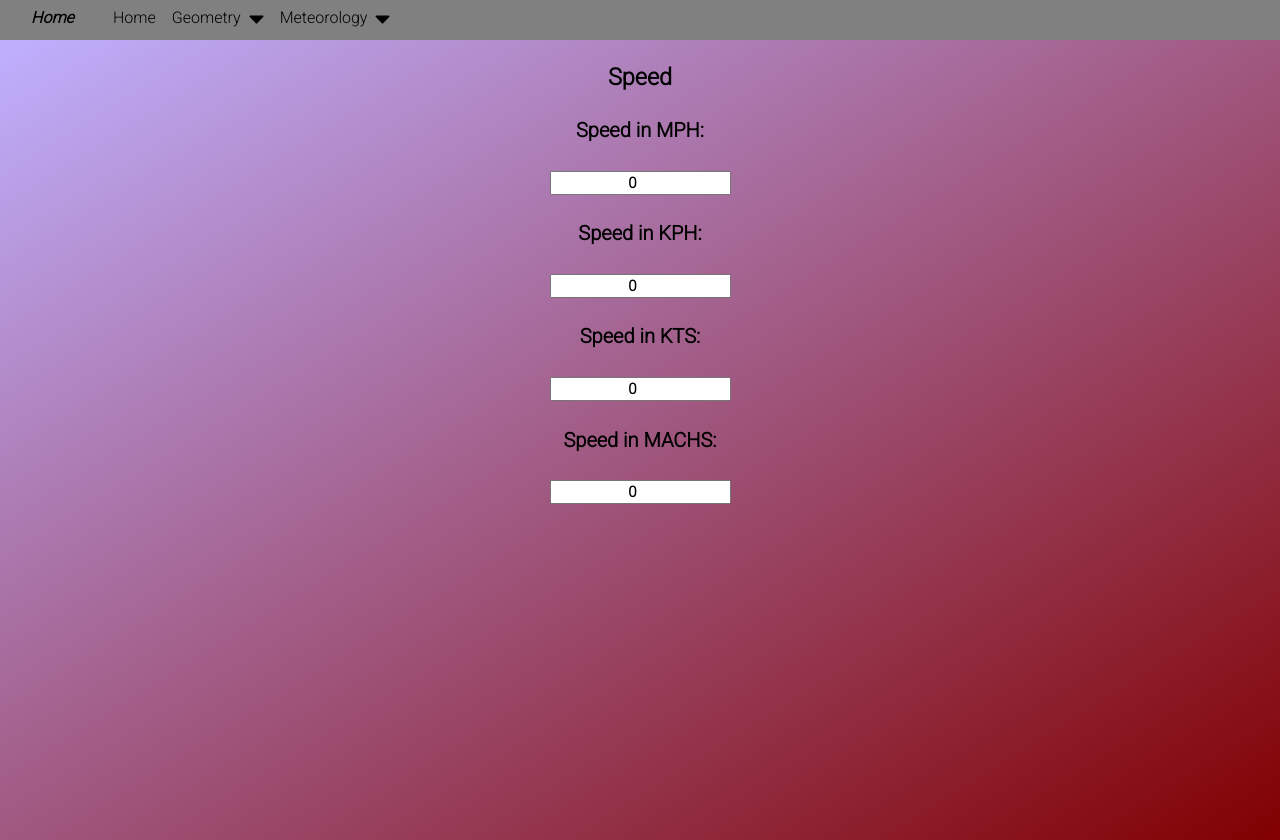
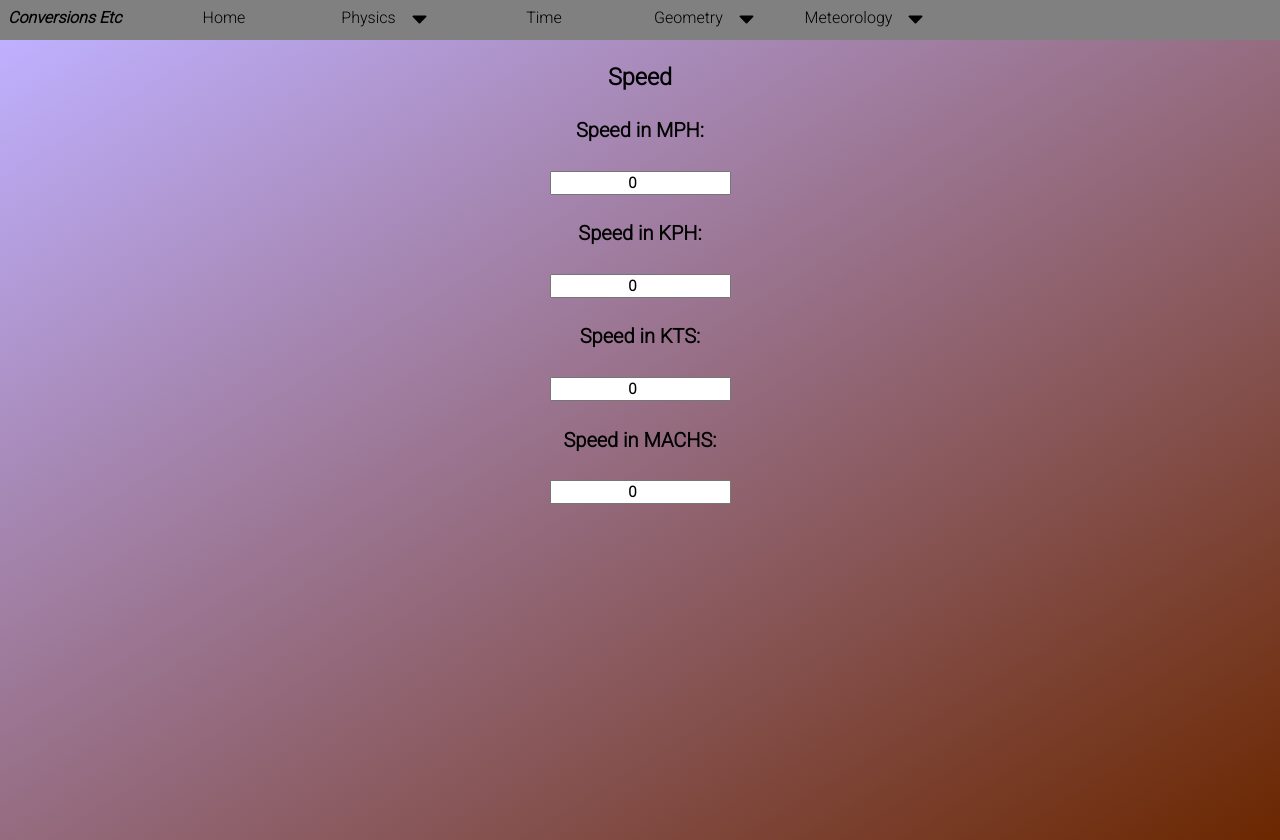
Before and after one commit to jjdonnel/conversions, a React (Create React App) app: page /speed in a window 1280 px wide. Built offline with nearby package versions, Linux system fonts and the light colour scheme.

Commit message:
Recursive Menu

```diff
--- a/src/App.css
+++ b/src/App.css
@@ -55,7 +55,7 @@ input {
 }
 
 .temperature {
-  background: linear-gradient(to bottom right, rgb(191, 176, 255), rgb(148, 54, 0));
+  background: linear-gradient(to bottom right, rgb(191, 176, 255), rgb(223, 171, 0));
 }
 
 .pressure {
@@ -63,7 +63,7 @@ input {
 }
 
 .speed {
-  background: linear-gradient(to bottom right, rgb(191, 176, 255), rgb(129, 0, 0));
+  background: linear-gradient(to bottom right, rgb(191, 176, 255), rgb(107, 39, 0));
 }
 
 .circle {
--- /dev/null
+++ b/src/Components/Dropdown.js
@@ -0,0 +1,119 @@
+import React from "react";
+import { useState, useRef, useEffect } from "react";
+import Arrow from "./Arrow";
+// import "./Navbar.css";
+import { Link } from "react-router-dom";
+// import { options } from "../items";
+
+function Dropdown({items, setMenuOpen, setSelected}) {
+  const [isToggled, setIsToggled] = useState(false);
+  const ref = useRef();
+  const test = ()=> {
+    console.log(isToggled);
+  }
+
+  const toggleSubMenu = () => {
+    setIsToggled(!isToggled);
+    // console.log(isToggled);
+  };
+
+  const closeSubMenu = () => {
+    isToggled && setIsToggled(false);
+    console.log(isToggled);
+  };
+
+  const closeSlideMenu = () => {
+    setMenuOpen(false);
+  }
+
+  const changeTitle = () => {
+    items.title == 'Home' ? setSelected('Conversions Etc') : setSelected(items.title);
+  }
+  // useEffect( () => { setHeight(document.documentElement.clientHeight) });
+  // useEffect(()=> {
+  //   const setClick = (event) => {
+  //     if (
+  //       isToggled &&
+  //       titleRef.current &&
+  //       titleRef.current.contains(event.target)
+  //     ) {
+  //       setIsToggled(false);
+  //     };
+
+  //   }
+  //   document.addEventListener('mouseup', setClick);
+  //   return ()=> {
+  //     document.removeEventListener('mouseup', setClick);
+  //   }
+  // },[isToggled]);
+
+  // const setClick = (event) => {
+  //     if (
+  //       isToggled &&
+  //       titleRef.current &&
+  //       titleRef.current.contains(event.target)
+  //     ) {
+  //       setIsToggled(false);
+  //     };
+  //   };
+
+  const onMouseEnter = () => {
+    setIsToggled(true);
+  };
+
+  const onMouseLeave = () => {
+    setIsToggled(false);
+  };
+
+    useEffect(() => {
+    const itemHandler = (event) => {
+      if (
+        isToggled &&
+        ref.current &&
+        !ref.current.contains(event.target)
+      ) {
+        setIsToggled(false);
+      }
+    };
+
+    document.addEventListener('mousedown', itemHandler);
+    document.addEventListener('touchstart', itemHandler);
+    return () => {
+      // Cleanup the event listener
+      document.removeEventListener('mousedown', itemHandler);
+      document.removeEventListener('touchstart', itemHandler);
+    };
+
+  }, [isToggled]);
+
+  return (
+
+<li className="item" ref={ref}
+onMouseEnter={onMouseEnter} onMouseLeave={onMouseLeave}
+>
+    {!items.children ?
+    (
+      <div className="title"  onClick={()=>{closeSlideMenu(); changeTitle(); closeSubMenu()}} >
+        <Link to={items.path} >{items.title}</Link>
+      </div>
+    ) :
+    (
+      <div className="drop">
+        <div className="title" onClick={toggleSubMenu} >
+          <span>{items.title}</span>
+          <div className="arrow">
+            <Arrow className={isToggled ? "arrow" : "arrow up"} width={15} />
+          </div>
+        </div>
+        <ul className={isToggled ? "submenu" : "submenu closed"}>
+          {items.children.map((child, index) => (
+            <Dropdown items={child} key={index} setMenuOpen={setMenuOpen} setSelected={setSelected} setIsToggled={setIsToggled} />
+          ))}
+        </ul>
+      </div>
+    )}
+  </li>
+  );
+}
+
+export default Dropdown;
--- a/src/Components/Layout.js
+++ b/src/Components/Layout.js
@@ -3,9 +3,11 @@ import { Outlet, Link } from "react-router-dom";
 import './navbar.css';
 import Arrow from './Arrow';
 import { geoOptions, metOptions } from '../options';
+import { options } from '../items';
+import Dropdown from './Dropdown';
 
 function Layout()  {
-  const [ selected, setSelected ] = useState('Home');
+  // const [ selected, setSelected ] = useState('Home');
   const [ isToggled, setIsToggled ] = useState(false);
   const [ geometry, setGeometry ] = useState(false);
   const [ meteorology, setMeteorology ] = useState(false);
@@ -13,9 +15,35 @@ function Layout()  {
   const parentRef = useRef();
   const childRef = useRef();
 
+  const [ menuOpen, setMenuOpen ] = useState(false);
+  const [ selected, setSelected ] = useState('Conversions Etc');
+
   return(
       <div className="App">
-          <nav className="nav">
+
+<div className='nav' >
+        <div className="menu" onClick={()=>{setMenuOpen(!menuOpen)}}>
+              <div className='dynamic'>
+                  <span>{selected}</span>
+              </div>
+              <div className='hamburger'>
+                  <span className={ menuOpen ? "line line1-open" : "line line1-closed" }></span>
+                  <span className={ menuOpen ? "line line2-open" : "line line2-closed" }></span>
+                  <span className={ menuOpen ? "line line3-open" : "line line3-closed" }></span>
+              </div>
+          </div>
+        {/* <MenuBtn /> */}
+        <ul className={ menuOpen? 'top top-open' : 'top top-closed'}>
+          {/* <div className='dynamic'>
+                  <span>{selected}</span>
+              </div> */}
+          {options.map((option, index) =>
+            <Dropdown items={option} key={index} setMenuOpen={setMenuOpen} setSelected={setSelected}/>
+          )}
+        </ul>
+      </div>
+
+          {/* <nav className="nav">
             <div className="menu" onClick={(e)=> {setIsToggled(!isToggled)}}>
               <div className='dynamic'>
                 <span>{ selected }</span>
@@ -121,7 +149,7 @@ function Layout()  {
                 </ul>
               </li>
             </ul>
-          </nav>
+          </nav> */}
 
       <Outlet />
     </div>
--- a/src/Components/navbar.css
+++ b/src/Components/navbar.css
@@ -49,17 +49,50 @@
 }
   .arrow {
     display: flex;
-    padding-left: .5em;
+    /* padding-left: .5em; */
+    margin: 0;
+    margin-left: 0.5em;
+    transition: transform 0.5s ease;
   }
+
+  .item {
+    display: flex;
+    justify-content: center;
+    position: relative;
+    min-width: 10em;
+    text-align: center;
+  }
+
 .submenu {
     /* display: none; */
     background-color: gray;
     position: absolute;
     padding: 0;
-    margin-top: 2em;
-    overflow: hidden;
-    border-radius: 0 0 5px 5px;
+    margin-top: 1.75em;
+    /* overflow: hidden; */
+    border-radius: 5px 5px 5px 5px;
     z-index: 200;
+    box-shadow: 0 1px 1px rgba(0, 0, 0, 0.5);
+    opacity: 1;
+    height: auto;
+    left: 1em;
+    transition: all 0.5s;
+}
+
+/* .submenu {
+  background-color: gray;
+  height: auto;
+  left: 1em;
+  /* margin-top: 2em; */
+  /* position: absolute;
+
+} */
+
+.closed {
+  height: 0;
+  opacity: 0;
+  overflow: hidden;
+  transition: all 0.2s;
 }
 
 .submenu li {
@@ -68,12 +101,7 @@
     text-align: left;
 }
 
-.arrow_icon {
-    margin: 0;
-    transition: transform 0.2s ease;
-}
-
-.rotate {
+.up {
     transform: rotate(180deg);
 }
 
@@ -91,6 +119,7 @@ li:hover {
 
   .dynamic {
     display: flex;
+    min-width: 8em;
   }
 
   .childMenu {
@@ -126,6 +155,7 @@ li:hover {
         z-index: 100;
         border-radius: 5px;
     }
+
     .menu .arrow {
         display: block;
         z-index: 200;
@@ -137,6 +167,7 @@ li:hover {
     .top {
         height: 100vh;
         background-color: lightblue;
+        padding-top: 2em;
         position: absolute;
         top: 0;
         width: 100%;
@@ -159,6 +190,8 @@ li:hover {
     /* .top li {
         align-items: center;
     } */
+
+
     li {
         text-align: left;
     }
@@ -166,6 +199,7 @@ li:hover {
       background-color: lightblue;
         position: relative;
         margin-top: 5px;
+        box-shadow: none;
         /* background-color: lightblue; */
     }
 
@@ -177,16 +211,26 @@ li:hover {
     .drop {
         display: flex;
         flex-direction: column;
-        padding-top: 5em;
+        /* padding-top: 2em; */
     }
     .title {
         display: flex;
         flex-direction: row;
-        /* margin-left: 44%; */
     }
 
     li:hover {
         background-color: lightblue;
+      }
+
+      .item {
+        display: flex;
+        justify-content: left;
+        position: relative;
+        /* min-width: 10em; */
+        width: 100%;
+        text-align: center;
+        margin-left: 2em;
+        margin-top: 1em;
       }
 
       .dynamic {
--- /dev/null
+++ b/src/items.js
@@ -0,0 +1,75 @@
+export const options = [
+    {
+        title: 'Home',
+        path: '/'
+    },
+
+    {
+        title: 'Physics',
+        children: [
+            {
+                title: 'Distance',
+                path: '/distance'
+            },
+
+            {
+                title: 'Fluid',
+                path: '/fluid'
+            },
+
+            {
+                title: 'Derived',
+                children: [
+                    {
+                        title: 'Speed',
+                        path: '/Speed'
+                    },
+
+                    {
+                        title: 'Weight',
+                        path: '/weight'
+                    }
+                ]
+            }
+        ]
+    },
+
+    {
+        title: "Time",
+        path: "/Time"
+    },
+
+    {
+        title: 'Geometry',
+        children: [
+            {
+                title: 'Circle',
+                path: '/circle'
+            },
+
+            {
+                title: 'Rectangle',
+                path: '/rectangle'
+            },
+            {
+                title: 'Triangle',
+                path: '/triangle'
+            },
+        ]
+    },
+
+    {
+        title: 'Meteorology',
+        children: [
+            {
+                title: 'Temperature',
+                path: '/temperature'
+            },
+
+            {
+                title: 'Pressure',
+                path: '/pressure'
+            }
+        ]
+    }
+];
```
